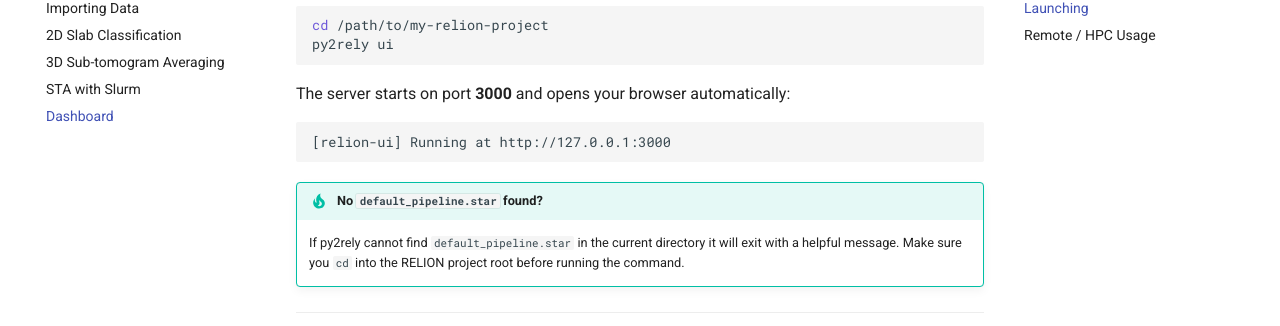
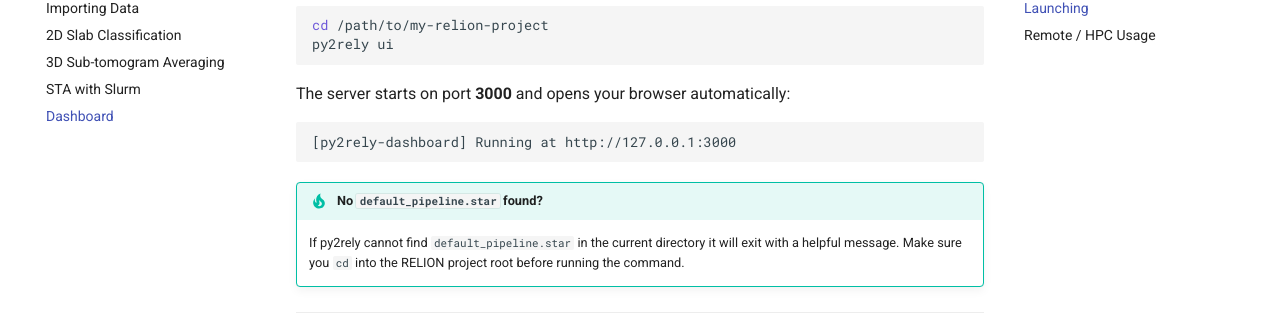
Before and after one commit to chanzuckerberg/py2rely, an MkDocs documentation site: the page built from docs/user-guide/pipeline-ui.md, in a window 1280 px wide and 900 px high, scrolled down 981 px. Shown: the part 127-453 px from the top of the window. Built offline with MkDocs 1.6.1 and Material for MkDocs 9.7.7, drawn with Linux system fonts in a browser that asks for light colours; comment, search, counter and statistics services are not loaded.

Commit message:
add docs description for dashboard

````diff
--- a/docs/user-guide/pipeline-ui.md
+++ b/docs/user-guide/pipeline-ui.md
@@ -32,7 +32,7 @@
 The server starts on port **3000** and opens your browser automatically:
 
 ```
-[relion-ui] Running at http://127.0.0.1:3000
+[py2rely-dashboard] Running at http://127.0.0.1:3000
 ```
 
 !!! tip "No `default_pipeline.star` found?"
````
